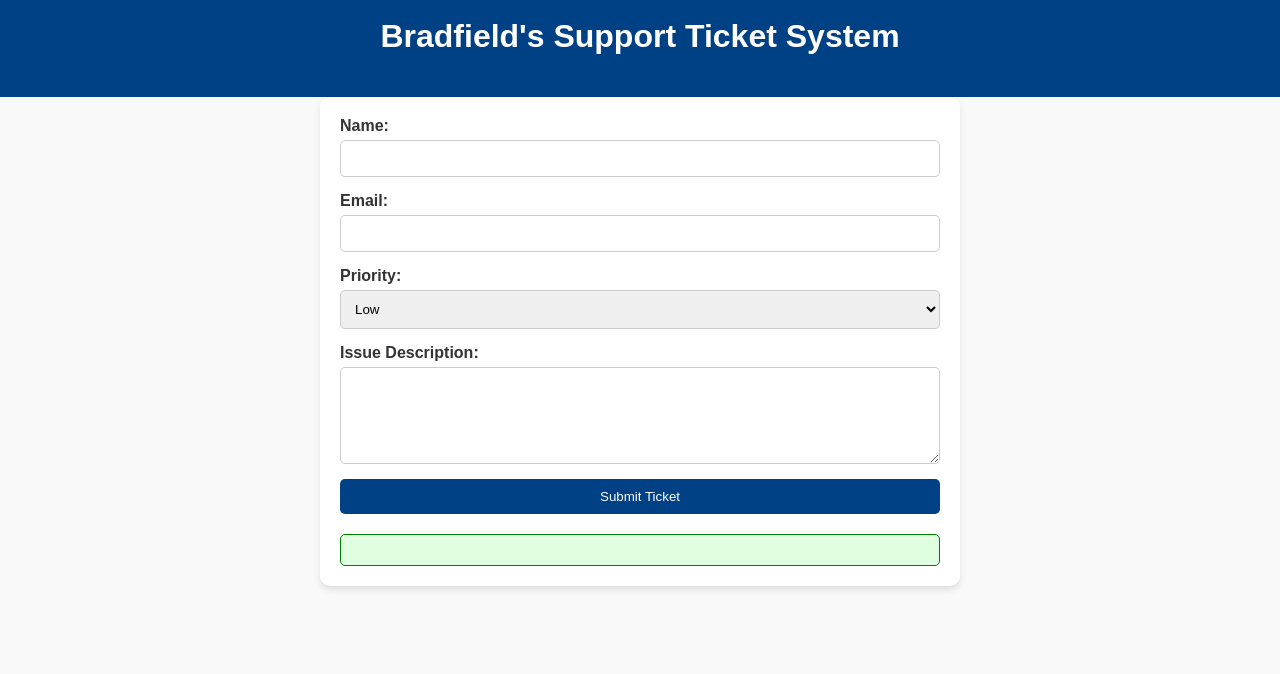
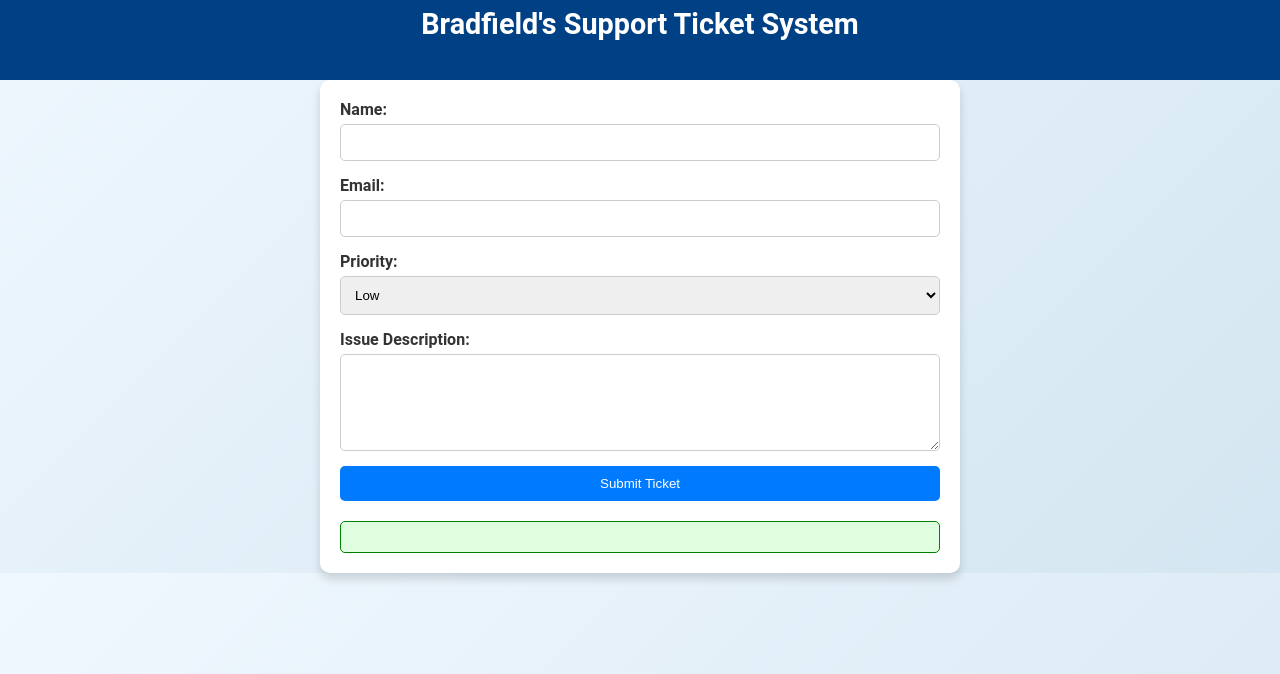
Before and after one commit to Bradfields-Support/bradfields-tickets, a plain HTML site: page index.html in a window 1280 px wide. Shown: the part 126-800 px from the top of the page. Drawn offline with nearby package versions, Linux system fonts and the light colour scheme.

Commit message:
Update styles.css

```diff
--- a/styles.css
+++ b/styles.css
@@ -1,8 +1,8 @@
 body {
-    font-family: Arial, sans-serif;
+    font-family: 'Roboto', Arial, sans-serif; /* Modern font */
     margin: 0;
     padding: 0;
-    background-color: #f9f9f9;
+    background: linear-gradient(135deg, #f0f8ff, #d4e6f1); /* Light gradient */
     color: #333;
 }
 
@@ -20,13 +20,19 @@ header .logo {
     display: block; /* Ensure proper alignment */
 }
 
+h1 {
+    font-size: 1.8em;
+    margin-top: 10px;
+}
+
 main {
     padding: 20px;
     max-width: 600px;
     margin: auto;
     background: white;
     border-radius: 10px;
-    box-shadow: 0 4px 6px rgba(0, 0, 0, 0.1);
+    box-shadow: 0 6px 10px rgba(0, 0, 0, 0.15);
+    animation: fadeIn 1s ease-in-out;
 }
 
 form {
@@ -48,15 +54,17 @@ form input, form select, form textarea {
 
 form button {
     padding: 10px;
-    background-color: #004085;
+    background-color: #007bff; /* Modern blue */
     color: white;
     border: none;
     border-radius: 5px;
     cursor: pointer;
+    transition: transform 0.2s ease, background-color 0.3s ease;
 }
 
 form button:hover {
-    background-color: #002d5c;
+    background-color: #0056b3; /* Darker blue on hover */
+    transform: scale(1.05); /* Slightly enlarge on hover */
 }
 
 #confirmationMessage {
@@ -69,3 +77,15 @@ form button:hover {
     font-weight: bold;
     text-align: center;
 }
+
+/* Fade-in animation for the main section */
+@keyframes fadeIn {
+    from {
+        opacity: 0;
+        transform: translateY(-10px);
+    }
+    to {
+        opacity: 1;
+        transform: translateY(0);
+    }
+}
```
